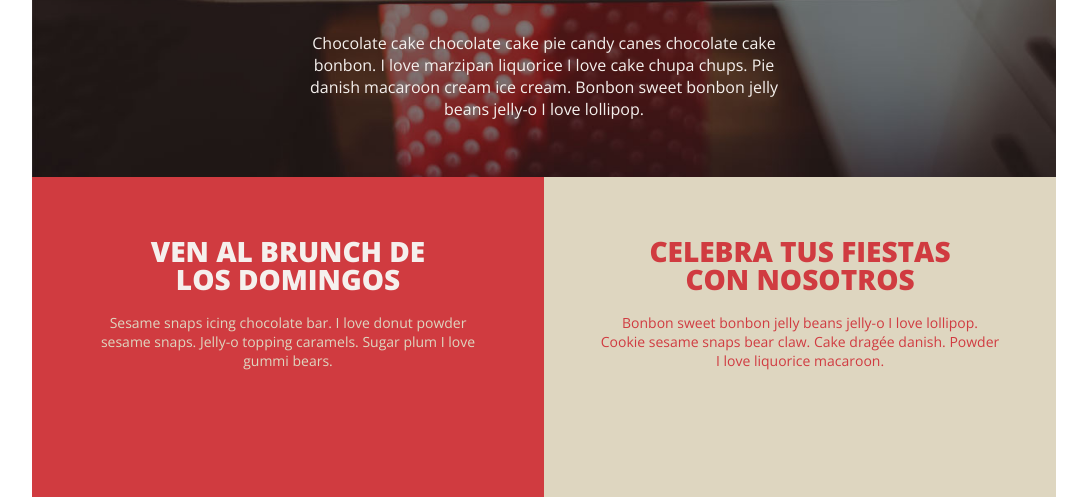
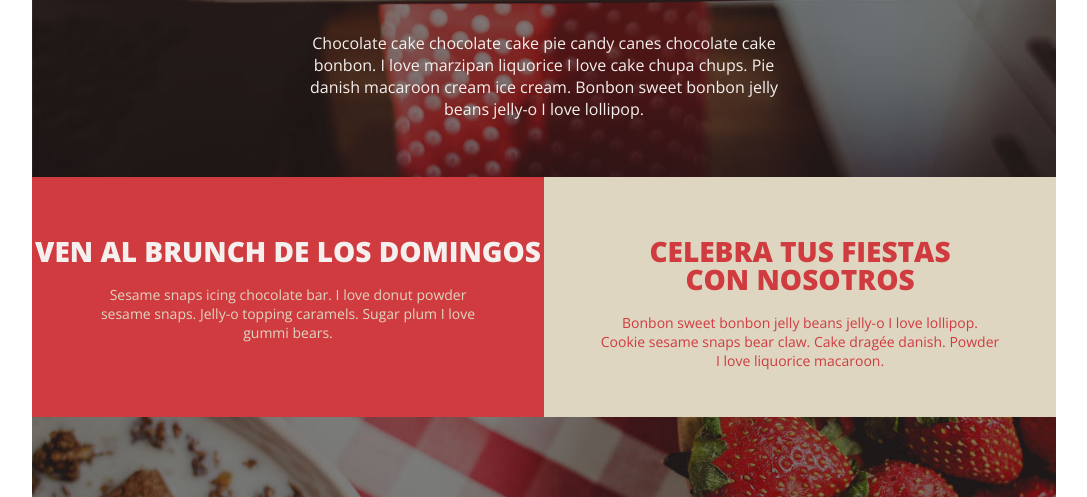
Before and after one commit to leonardoanselmo/cafeoslo, a plain HTML site: page index.html in a window 1280 px wide. Shown: the part 303-800 px from the top of the page, without its empty margins (96-1183 px from the left). Drawn offline with nearby package versions, Linux system fonts and the light colour scheme.

Commit message:
Ajuste no CSS

```diff
--- a/assets/css/style.css
+++ b/assets/css/style.css
@@ -109,7 +109,7 @@ nav img {
 
 .container-div-top {
     width: 80%;
-    min-height: 40vh;
+    min-height: 200px;
     margin: 0 auto;
     display: flex;
 }
@@ -117,14 +117,14 @@ nav img {
 .div-top-one {
     width: 50%;
     background-color: var(--color-red);
-    min-height: 30vh;
+    min-height: 100%;
     color: var(--color-text-light);
 }
 
 .div-top-one h2 {
     font-size: 28px;
     text-align: center;
-    max-width: 300px;
+    max-width: 100%;
     margin: 60px auto 20px;
     line-height: 1em;
 }
```
